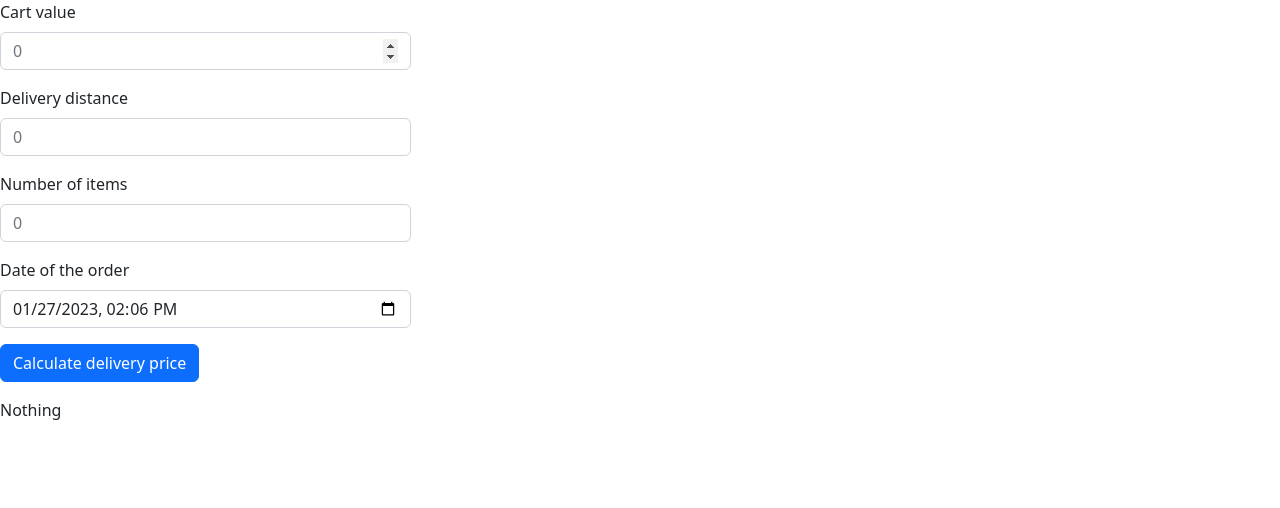
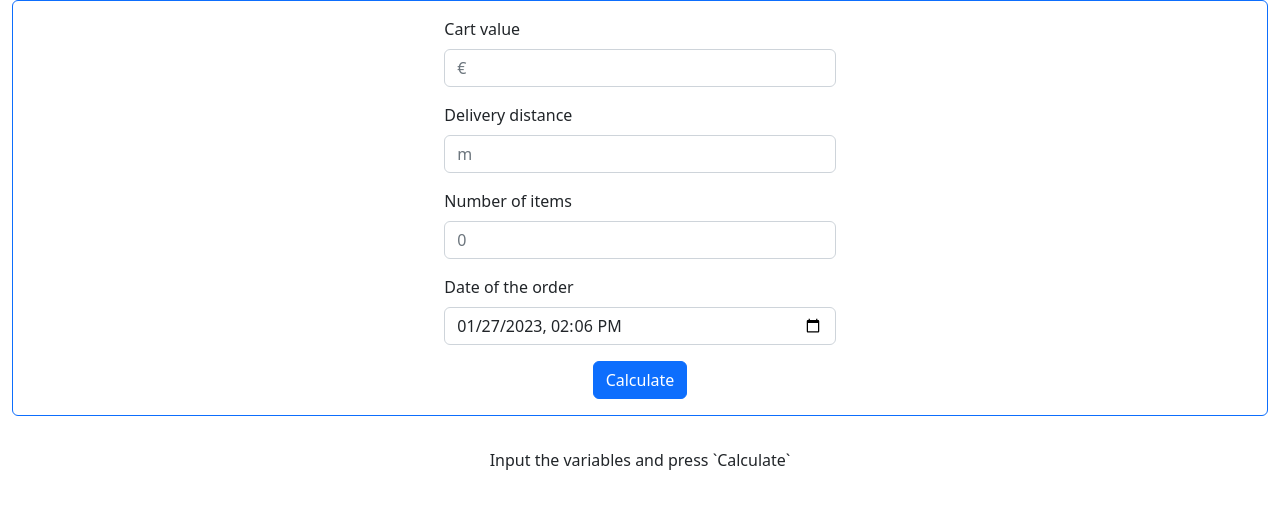
Before and after one commit to Sdfeagt/woltAssignment2023, a React (Create React App) app: page / in a window 1280 px wide. Shown: the top 508 px of the page. Built offline with nearby package versions, Linux system fonts and the light colour scheme.

Commit message:
Logic implemented, working on css

```diff
--- a/package.json
+++ b/package.json
@@ -16,6 +16,7 @@
     "react-bootstrap": "^2.7.0",
     "react-dom": "^18.2.0",
     "react-scripts": "5.0.1",
+    "sass": "^1.57.1",
     "typescript": "^4.9.4",
     "web-vitals": "^2.1.4"
   },
--- a/src/components/formcalc.tsx
+++ b/src/components/formcalc.tsx
@@ -1,13 +1,17 @@
 import React, { useEffect, useState } from 'react';
+import { Collapse, Container } from 'react-bootstrap';
+
 import Button from 'react-bootstrap/Button';
 import Col from 'react-bootstrap/Col';
 import Form from 'react-bootstrap/Form';
 import Row from 'react-bootstrap/Row';
 import moment from 'moment';
+import InputGroup from 'react-bootstrap/InputGroup';
+
 
 import 'bootstrap/dist/css/bootstrap.min.css';
-//TODO: Delivery fee shows up without "calculating it". FIXIT
-type FeeInformation = {
+
+interface FeeInformation {
   value: number,
   dist: number,
   itemnsNo: number,
@@ -18,6 +22,8 @@ const FormCalc = () =>{
   useEffect(()=>{
   })
   const [validated, setValidated] = useState(false);
+  const [showResult, setshowResult] = useState(false);
+  const [detectChange, setDetectChange] = useState<FeeInformation>()
   const [deliveryInfo, setDeliveryInfo] = useState<FeeInformation>({
     value: 0.0,
     dist: 0,
@@ -28,15 +34,21 @@ const FormCalc = () =>{
   const handleSubmit = (event: React.SyntheticEvent) => {
     event.preventDefault()
     const form = event.currentTarget as HTMLInputElement;
-    console.log(form.checkValidity());
-    if (form.checkValidity() === false) {
-      event.stopPropagation();
+
+    setValidated(true);
+
+    if (deliveryInfo.value > 0.0 && deliveryInfo.dist > 0 && deliveryInfo.itemnsNo > 0){
+      setDetectChange(deliveryInfo)
+      setshowResult(true)
     }
-    setValidated(true);
-  };
+    else{
+      setshowResult(false)
+    }
+  }
+
 
   const CalcFee = (feeinfo: FeeInformation) =>{
-    if (feeinfo.value != 0 && feeinfo.dist != 0 && feeinfo.itemnsNo != 0){
+    if (showResult && detectChange === deliveryInfo){
     let deliveryFee: number = 0
     if (feeinfo.value < 10){
       deliveryFee += 10-feeinfo.value
@@ -62,10 +74,10 @@ const FormCalc = () =>{
     if(feeinfo.value >= 100){
       deliveryFee = 0
     }
-    return(<div className='response'>Delivery fee: {deliveryFee}</div>)
+    return(<div className='response'>Delivery fee: {Math.round(deliveryFee * 100) / 100}</div>)
   }
   else{
-    return(<div className='response'>Nothing</div>)
+    return(<div className='response'>Input the variables and press `Calculate`</div>)
   }
   }
 
@@ -88,27 +100,29 @@ const FormCalc = () =>{
   }
 
 
+
+
   return (
-    <div className='formcalc'>
-    <Form noValidate validated={validated} onSubmit={handleSubmit} className='mb-3'>
-      <Row className="mb-3">
+    <Container fluid className='h-100'>
+    <Form noValidate validated={validated} onSubmit={handleSubmit} className='mb-3 border border-primary rounded p-3 m-0'>
+      <Row className="mb-3 d-flex justify-content-center">
         <Form.Group as={Col} md="4" controlId="value">
           <Form.Label>Cart value</Form.Label>
-          <Form.Control required type="number" min={0} placeholder="0" onChange={(event) => setDeliveryInfo({ ...deliveryInfo, value: Number(event.target.value) })}
+          <Form.Control required type="number" min={0} placeholder="€" onChange={(event) =>  setDeliveryInfo({ ...deliveryInfo, value: Number(event.target.value) })}
           />
-        <Form.Control.Feedback type="invalid">Please provide a valid value.</Form.Control.Feedback>
-        <Form.Control.Feedback>Cart value saved!</Form.Control.Feedback>
+        <Form.Control.Feedback type="invalid" ><Collapse in={true}><div>Please provide a valid value.</div></Collapse></Form.Control.Feedback>
+        <Form.Control.Feedback >Cart value saved!</Form.Control.Feedback>
         </Form.Group>
       </Row>
-      <Row className="mb-3">
+      <Row className="mb-3 d-flex justify-content-center">
         <Form.Group as={Col} md="4" controlId="dist">
           <Form.Label>Delivery distance</Form.Label>
-          <Form.Control required type="number" step={1} min = {0} placeholder="0" onChange={(event) => setDeliveryInfo({ ...deliveryInfo, dist: Number(event.target.value) })} />
-          <Form.Control.Feedback type="invalid">Please provide a valid distance.</Form.Control.Feedback>
+          <Form.Control required type="number" step={1} min = {0} placeholder="m" onChange={(event) => setDeliveryInfo({ ...deliveryInfo, dist: Number(event.target.value) })} />
+          <Form.Control.Feedback type="invalid">Please rovide a valid distance.</Form.Control.Feedback>
           <Form.Control.Feedback>Distance saved!</Form.Control.Feedback>
         </Form.Group>
       </Row>
-      <Row className="mb-3">
+      <Row className="mb-3 d-flex justify-content-center">
         <Form.Group as={Col} md="4" controlId="itemsNo">
           <Form.Label>Number of items</Form.Label>
           <Form.Control required type="number" step={1} min = {0} placeholder="0" onChange={(event) => setDeliveryInfo({ ...deliveryInfo, itemnsNo: Number(event.target.value) })} />
@@ -116,16 +130,20 @@ const FormCalc = () =>{
           <Form.Control.Feedback>Number of items saved!</Form.Control.Feedback>
         </Form.Group>
       </Row>
-      <Row className='mb-3'>
+      <Row className='mb-3 d-flex justify-content-center'>
         <Form.Group as = {Col} md="4" controlId="dateTime">
         <Form.Label>Date of the order</Form.Label>
         <Form.Control required type="datetime-local" placeholder={moment().format().slice(0,16)} defaultValue={moment().format().slice(0,16)} onChange={(event) => setDeliveryInfo({ ...deliveryInfo, dataTime: event.target.value })} />
         </Form.Group>
       </Row>
-      <Button type="submit">Calculate delivery price</Button>
+      <div className='d-flex justify-content-center'>
+      <Button type="submit">Calculate</Button>
+      </div>
     </Form>
+    <div className='d-flex justify-content-center p-3'>
     <CalcFee {...deliveryInfo}/>
     </div>
+    </Container>
   );
 }
 
--- a/src/index.tsx
+++ b/src/index.tsx
@@ -1,6 +1,8 @@
 import React from 'react';
 import ReactDOM from 'react-dom/client';
 import App from './App';
+
+
 
 const root = ReactDOM.createRoot(
   document.getElementById('root') as HTMLElement
```
Also changed, not shown: 1 other file (tests, documents, lock files or other folders).
